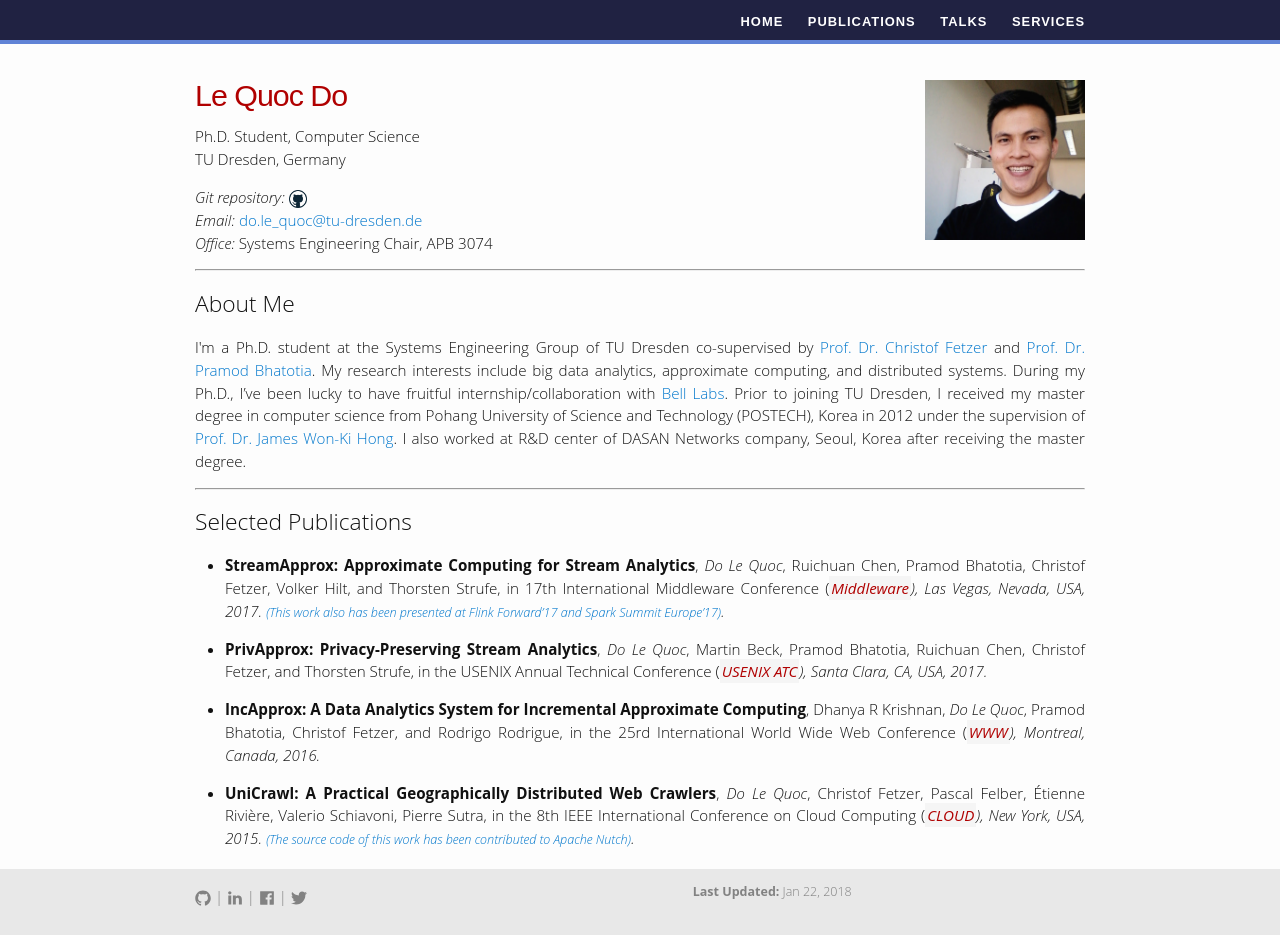
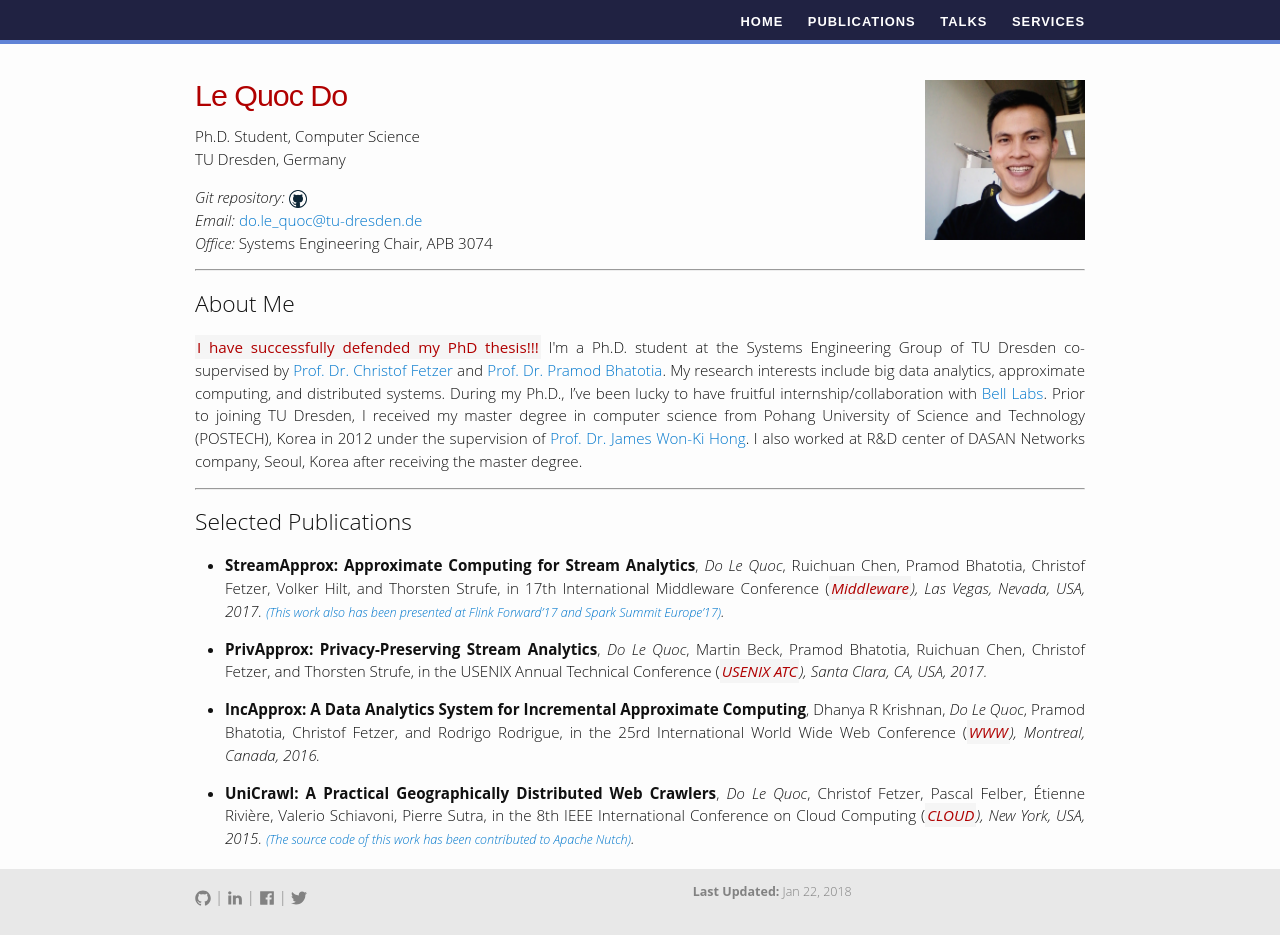
Before and after one commit to doflink/doflink.github.io, a Jekyll site: the page built from index.md, in a window 1280 px wide and 935 px high. Built offline with Jekyll 4.4.1, drawn with Linux system fonts in a browser that asks for light colours; our own code applies the rules of GitHub Pages for plain Markdown files.

Commit message:
defended PhD

```diff
--- a/index.md
+++ b/index.md
@@ -22,6 +22,7 @@ TU Dresden, Germany <br>
 <!-- <p align="justify" style="max-width:600px"> -->
 
 <p align="justify">
+<a class="tosu">I have successfully defended my PhD thesis!!!</a>
 I'm a Ph.D. student at the Systems Engineering Group of TU Dresden co-supervised by <a href="https://tu-dresden.de/ing/informatik/sya/se/die-professur/inhaber-in" target="_blank"> Prof. Dr. Christof Fetzer</a> and <a href="http://homepages.inf.ed.ac.uk/pbhatoti" target="_blank"> Prof. Dr. Pramod Bhatotia</a>. My research interests include big data analytics, approximate computing, and distributed systems. During my Ph.D., I’ve been lucky to have fruitful internship/collaboration with <a href="https://www.bell-labs.com/">Bell Labs</a>.
 
 Prior to joining TU Dresden, I received my master degree in computer science from Pohang University of Science and Technology (POSTECH), Korea in 2012 under the supervision of <a href="http://dpnm.postech.ac.kr/~jwkhong/" target="_blank">Prof. Dr. James Won-Ki Hong</a>. I also worked at R&D center of DASAN Networks company, Seoul, Korea after receiving the master degree.</p>
```
